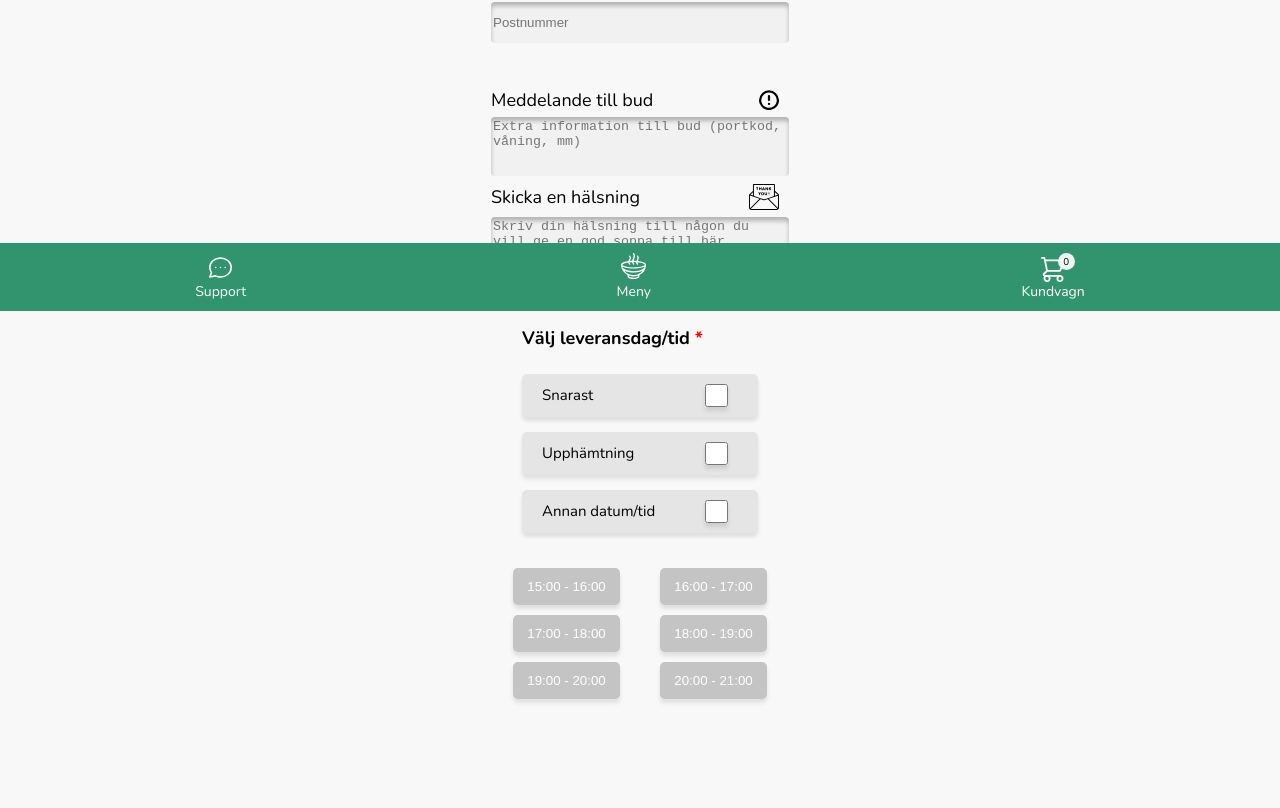
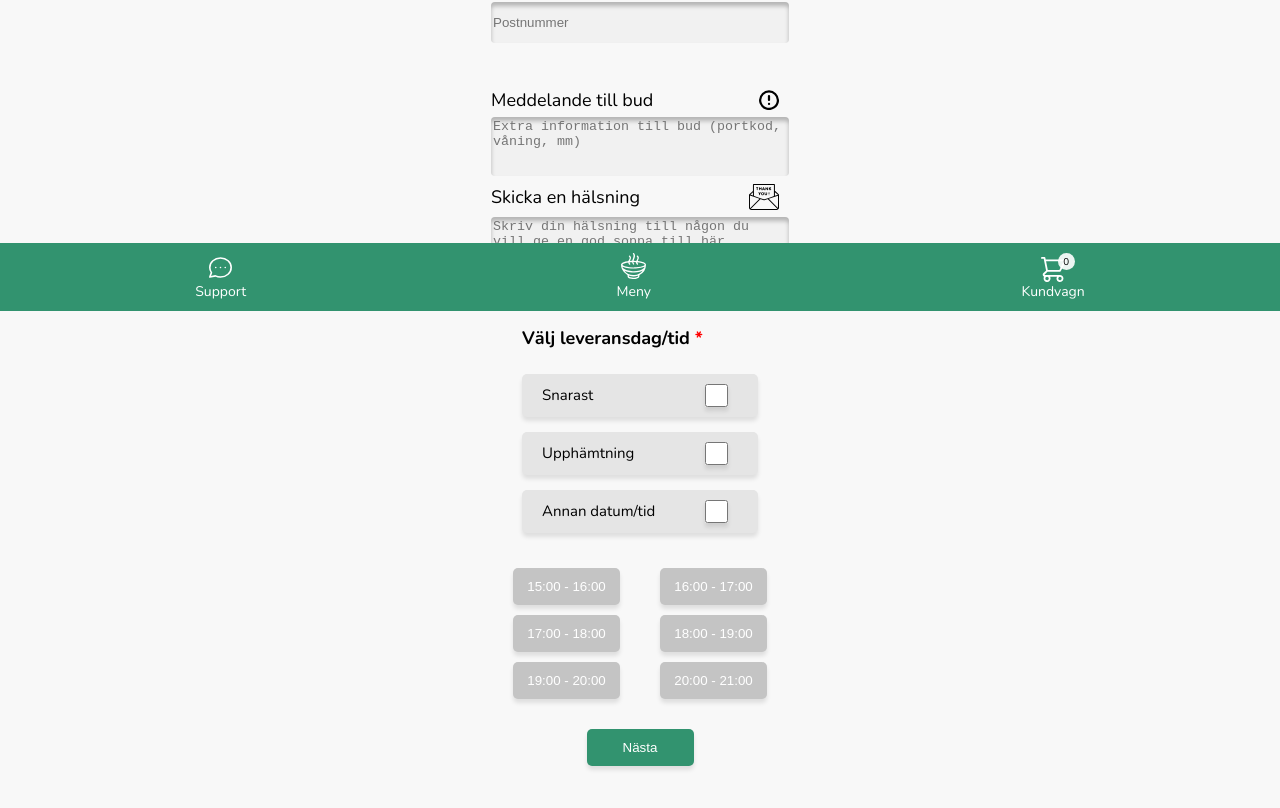
Before and after one commit to martin-linden/SouperHealthy, an Angular app: page /delivery-info in a window 1280 px wide. Shown: the part 489-1297 px from the top of the page. Built offline with nearby package versions, Linux system fonts and the light colour scheme.

Commit message:
started overview page

```diff
--- a/src/app/app-routing.module.ts
+++ b/src/app/app-routing.module.ts
@@ -6,6 +6,7 @@ import { SupportComponent } from './pages/support/support.component';
 import { SignInComponent } from './pages/sign-in/sign-in.component'
 import { SoupComponent } from './pages/soup/soup.component';
 import { DeliveryInfoComponent } from './pages/delivery-info/delivery-info.component';
+import { OrderOverviewComponent } from './pages/order-overview/order-overview.component';
 
 const routes: Routes = [
   { path: '', component: HomeComponent },
@@ -13,6 +14,7 @@ const routes: Routes = [
   { path: 'soup/:slug', component: SoupComponent },
   { path: 'sign-in', component: SignInComponent },
   { path: 'delivery-info', component: DeliveryInfoComponent },
+  { path: 'order-overview', component: OrderOverviewComponent },
   // { path: '**', component: PageNotFoundComponent },  //
 ];
 
--- a/src/app/app.module.ts
+++ b/src/app/app.module.ts
@@ -12,6 +12,7 @@ import { SoupComponent } from './pages/soup/soup.component';
 import { ShoppingCartComponent } from './components/shopping-cart/shopping-cart.component';
 import { SignInComponent } from './pages/sign-in/sign-in.component';
 import { DeliveryInfoComponent } from './pages/delivery-info/delivery-info.component';
+import { OrderOverviewComponent } from './pages/order-overview/order-overview.component';
 
 
 @NgModule({
@@ -26,6 +27,7 @@ import { DeliveryInfoComponent } from './pages/delivery-info/delivery-info.compo
     ShoppingCartComponent,
     SignInComponent,
     DeliveryInfoComponent,
+    OrderOverviewComponent,
 
   ],
   imports: [
--- a/src/app/pages/delivery-info/delivery-info.component.html
+++ b/src/app/pages/delivery-info/delivery-info.component.html
@@ -92,6 +92,7 @@
                 <button>20:00 - 21:00</button>
             </div>
         </div>
+        <button (click)="navigate()">Nästa</button>
 
 
 
--- a/src/app/pages/delivery-info/delivery-info.component.scss
+++ b/src/app/pages/delivery-info/delivery-info.component.scss
@@ -152,6 +152,18 @@ margin-bottom: 20px;
         }
     }
 
+    button{
+        background: #32936F;;
+            color: #fff;
+            padding: 5px;
+            border-radius: 5px;
+            box-shadow: 0px 4px 4px rgba(0, 0, 0, 0.10);
+            border: none;
+            margin-bottom: 10px;
+            width: 107px;
+            height: 37px;
+    }
+
 
 
 }
--- a/src/app/pages/delivery-info/delivery-info.component.ts
+++ b/src/app/pages/delivery-info/delivery-info.component.ts
@@ -1,4 +1,5 @@
 import { Component, OnInit } from '@angular/core';
+import { Router } from '@angular/router';
 
 @Component({
   selector: 'app-delivery-info',
@@ -7,7 +8,11 @@ import { Component, OnInit } from '@angular/core';
 })
 export class DeliveryInfoComponent implements OnInit {
 
-  constructor() { }
+  navigate() {
+    this.router.navigate(['/order-overview']);
+  };
+
+  constructor(private router: Router,) { }
 
   ngOnInit() {
   }
--- a/src/app/pages/home/home.component.html
+++ b/src/app/pages/home/home.component.html
@@ -1,4 +1,3 @@
 <div class="container">
-    <app-shopping-cart></app-shopping-cart>
     <app-soup-list></app-soup-list>
 </div>
--- /dev/null
+++ b/src/app/pages/order-overview/order-overview.component.html
@@ -0,0 +1,20 @@
+<div class="container">
+    <h2>Orderöversikt</h2>
+    <div class="soup-overview">
+        <table>
+        <tbody>
+      <tr class="header-container">
+        <td class="header">Soppa</td>
+        <td class="header">Antal</td>
+        <td class="header">Ändra</td>
+      </tr>
+      <tr>
+         <!--  lägg in soppor som finns i korgen -->
+        <td>Tomatsoppa</td>
+        <td>2 st</td>
+        <td>Ändra</td>
+      </tr>
+    </tbody>
+    </table>
+    </div>
+</div>
--- /dev/null
+++ b/src/app/pages/order-overview/order-overview.component.scss
@@ -0,0 +1,34 @@
+.container{
+    display: flex;
+    justify-content: center;
+    flex-direction: column;
+    align-items: center;
+
+
+    .soup-overview{
+        width: 296px;
+        background: #fff;
+        border-radius: 10px;
+        box-shadow: 0px 4px 4px rgba(0, 0, 0, 0.10);
+        padding: 10px;
+
+        table{
+
+            .header-container{
+                border-bottom: 1px solid #000;
+            }
+            .header{
+                font-weight: bolder;
+
+
+            }
+
+        }
+        td{
+            font-size: smaller;
+            width: 9%;
+            text-align: start;
+        }
+    }
+
+}
--- /dev/null
+++ b/src/app/pages/order-overview/order-overview.component.ts
@@ -0,0 +1,15 @@
+import { Component, OnInit } from '@angular/core';
+
+@Component({
+  selector: 'app-order-overview',
+  templateUrl: './order-overview.component.html',
+  styleUrls: ['./order-overview.component.scss']
+})
+export class OrderOverviewComponent implements OnInit {
+
+  constructor() { }
+
+  ngOnInit() {
+  }
+
+}
```
Also changed, not shown: 1 other file (tests, documents, lock files or other folders).
